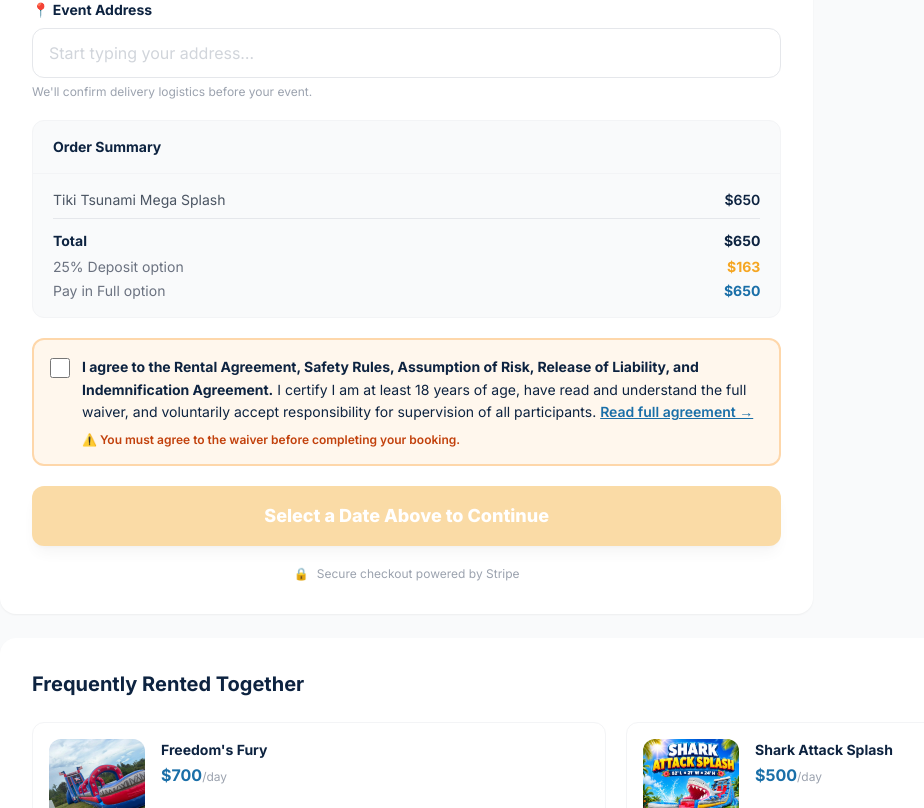
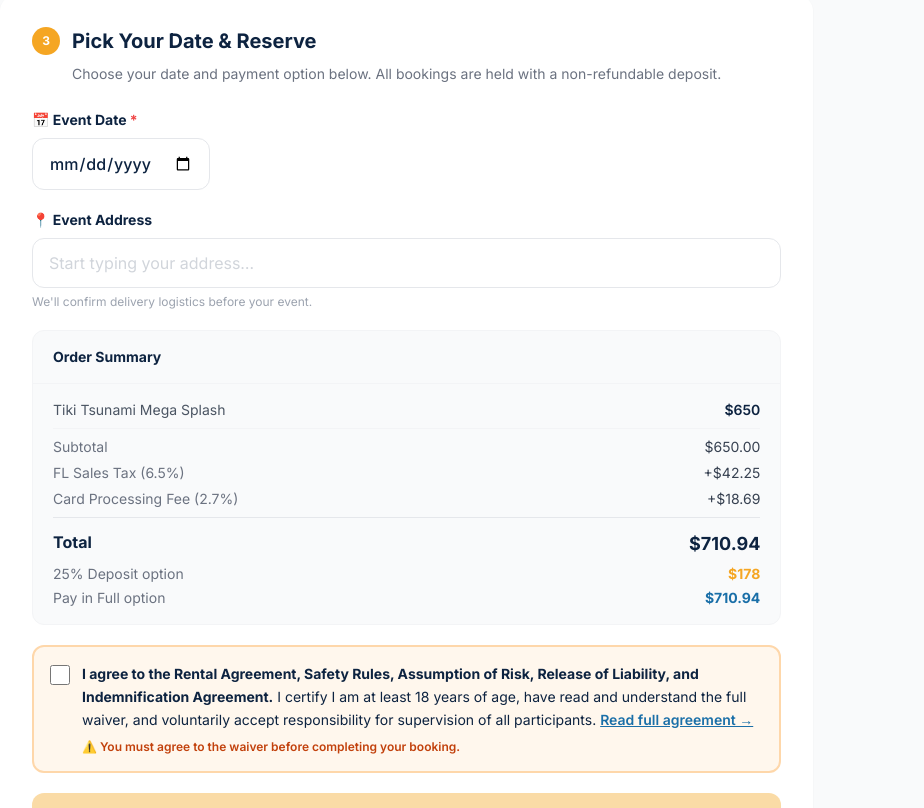
Before and after one commit to THP-Solutions/sunny-slide-rentals, a Next.js app: page /rentals/tiki-tsunami-mega-splash in a window 1280 px wide. Shown: the part 2297-3105 px from the top of the page, without its empty margins (24-948 px from the left). Built offline with nearby package versions, Linux system fonts and the light colour scheme.

Commit message:
Tax 6.5% + card fee 2.7% at checkout, Gamefly image, OG image, generator upsell, GHL calendar integration

```diff
--- a/app/api/checkout/route.ts
+++ b/app/api/checkout/route.ts
@@ -40,7 +40,12 @@ export async function POST(req: NextRequest) {
     const bundleCharge = partyBundle > 0 ? Number(partyBundle) : 0
     const addonsTotal =
       addonTables * 10 + addonChairs * 3 + addonTent * 259 + addonGenerator * 75 + fuelCharge + bundleCharge
-    const totalAmount = rental.price + addonsTotal
+    const subtotal = rental.price + addonsTotal
+
+    // FL Sales Tax (6.5%) + Card Processing Fee (2.7%)
+    const taxAmount   = Math.round(subtotal * 0.065 * 100) / 100
+    const cardFeeAmt  = Math.round((subtotal + taxAmount) * 0.027 * 100) / 100
+    const totalAmount = Math.round((subtotal + taxAmount + cardFeeAmt) * 100) / 100
 
     // Payment amount: full or 25% deposit (min $100)
     const depositAmount = Math.max(100, Math.ceil(totalAmount * 0.25))
@@ -54,7 +59,7 @@ export async function POST(req: NextRequest) {
     const addonLines = [
       addonTables  > 0 ? `${addonTables}× 8ft Table${addonTables > 1 ? 's' : ''} (+$${addonTables * 10})` : '',
       addonChairs  > 0 ? `${addonChairs}× Chair${addonChairs > 1 ? 's' : ''} (+$${addonChairs * 3})` : '',
-      addonTent    > 0 ? '1× 16×32 Frame Tent (+$259)' : '',
+      addonTent    > 0 ? `1× 16×32 Frame Tent (+$${addonTent * 259})` : '',
       partyBundle  > 0 ? `${partyBundleName} (+$${partyBundle})` : '',
       addonGenerator > 0 ? '1× Generator (+$75)' : '',
       addonFuelCharge   ? 'Fuel Charge (+$39.99)' : '',
@@ -63,9 +68,10 @@ export async function POST(req: NextRequest) {
     const description = [
       `Event date: ${formattedDate}`,
       addonLines && `Add-ons: ${addonLines}`,
+      `Subtotal: $${subtotal} | FL Tax (6.5%): $${taxAmount} | Card Fee (2.7%): $${cardFeeAmt}`,
       isFullPayment
         ? `Total: $${totalAmount} | PAID IN FULL`
-        : `Total: $${totalAmount} | Deposit: $${depositAmount} | Balance due day-of: $${totalAmount - depositAmount}`,
+        : `Total: $${totalAmount} | Deposit: $${depositAmount} | Balance due day-of: $${(totalAmount - depositAmount).toFixed(2)}`,
     ].filter(Boolean).join(' · ')
 
     const siteUrl = process.env.NEXT_PUBLIC_SITE_URL || 'http://localhost:3000'
--- a/app/layout.tsx
+++ b/app/layout.tsx
@@ -15,6 +15,27 @@ export const metadata: Metadata = {
   },
   description:
     'Water slides, bounce houses & party rentals delivered across Cape Coral, Lehigh Acres, Fort Myers and Southwest Florida. Full delivery & setup included!',
+  openGraph: {
+    title: 'Sunny Slide Rentals | Water Slides & Party Rentals — SW Florida',
+    description: 'Book water slides, combo units & party packages for Cape Coral, Fort Myers & surrounding areas. Full delivery & setup included!',
+    url: 'https://sunnysliderentals.com',
+    siteName: 'Sunny Slide Rentals',
+    images: [
+      {
+        url: '/images/freedoms-fury-1.jpeg',
+        width: 1200,
+        height: 630,
+        alt: "Freedom's Fury — Sunny Slide Rentals",
+      },
+    ],
+    type: 'website',
+  },
+  twitter: {
+    card: 'summary_large_image',
+    title: 'Sunny Slide Rentals | Water Slides & Party Rentals — SW Florida',
+    description: 'Book water slides, combo units & party packages. Full delivery & setup included!',
+    images: ['/images/freedoms-fury-1.jpeg'],
+  },
 };
 
 export default function RootLayout({ children }: { children: React.ReactNode }) {
--- a/app/rentals/[id]/RentalDetail.tsx
+++ b/app/rentals/[id]/RentalDetail.tsx
@@ -5,7 +5,7 @@ import Link from 'next/link';
 import { useRef, useState, useCallback, useEffect } from 'react';
 import type { Rental } from '@/lib/rentals';
 import { ADDONS, PARTY_PACKAGES } from '@/lib/rentals';
-import { calcAddonsTotal, calcTotal, baseDeposit } from '@/lib/cart';
+import { calcAddonsTotal, calcTotal, calcTax, calcCardFee, baseDeposit } from '@/lib/cart';
 
 interface Props {
   rental: Rental;
@@ -218,11 +218,17 @@ export default function RentalDetail({ rental, relatedRentals }: Props) {
   const addonsTotal = calcAddonsTotal(selection);
   const baseTotal = calcTotal(selection);
   const fuelAmount = addonFuelCharge ? 39.99 : 0;
-  const totalAmount = baseTotal + fuelAmount + bundlePrice;
+  const subtotal = baseTotal + fuelAmount + bundlePrice;
+  const taxAmount = calcTax(subtotal);
+  const cardFeeAmount = calcCardFee(subtotal + taxAmount);
+  const totalAmount = subtotal + taxAmount + cardFeeAmount;
   const depositAmount = Math.max(100, Math.ceil(totalAmount * 0.25));
   const chargeAmount = paymentType === 'full' ? totalAmount : depositAmount;
   const staticDeposit = baseDeposit(rental.price);
   const isWet = rental.wetDry.toLowerCase().includes('wet');
+  // Generator recommendation for slides 22ft+ height (needs 2 blowers)
+  const heightFt = parseInt(rental.dimensions.match(/(\d+(?:\.\d+)?)'?\s*H/)?.[1] ?? '0', 10);
+  const recommendsGenerator = heightFt >= 22;
 
   const canCheckout = !!(eventDate && availability === 'available' && !isCheckingOut && waiverSigned);
 
@@ -267,6 +273,7 @@ export default function RentalDetail({ rental, relatedRentals }: Props) {
     { icon: '📦', label: "What's Included", value: 'Full delivery, professional setup, and tear-down' },
     { icon: '⚡', label: 'Power Required', value: 'Dedicated 15-amp outlet within 100ft of setup area' },
     ...(isWet ? [{ icon: '💧', label: 'Water Required', value: 'Garden hose reaching the setup area' }] : []),
+    ...(recommendsGenerator ? [{ icon: '🔌', label: 'Generator Recommended', value: 'This slide requires 2 blowers. To avoid tripping breakers, we strongly recommend adding a generator below.' }] : []),
   ];
 
   return (
@@ -376,7 +383,15 @@ export default function RentalDetail({ rental, relatedRentals }: Props) {
                 <span className="w-7 h-7 rounded-full bg-[#1a6fa8] text-white text-xs font-bold flex items-center justify-center flex-shrink-0">2</span>
                 <h2 className="text-xl font-bold text-[#0d2340]">Upgrade Your Party 🎉</h2>
               </div>
-              <p className="text-gray-400 text-sm mb-6 ml-10">Add tables, chairs, tent, or a generator.</p>
+              <p className="text-gray-400 text-sm mb-2 ml-10">Add tables, chairs, tent, or a generator.</p>
+              <div className="ml-10 mb-5 p-3 bg-[#f5a623]/10 border border-[#f5a623]/30 rounded-xl text-sm text-[#0d2340]">
+                ⭐ <strong>Most customers add tables &amp; chairs</strong> — make seating easy for your guests!
+                {recommendsGenerator && (
+                  <span className="block mt-1 text-orange-700 font-medium">
+                    ⚡ This slide needs 2 blowers — we recommend adding a <strong>Generator</strong> to avoid tripped breakers.
+                  </span>
+                )}
+              </div>
               <div className="space-y-3">
                 {ADDONS.map((addon) => {
                   const qty = quantities[addon.id] ?? 0;
@@ -631,10 +646,25 @@ export default function RentalDetail({ rental, relatedRentals }: Props) {
                         <span className="font-semibold text-[#0d2340]">+$39.99</span>
                       </div>
                     )}
+                    {/* Tax & Fees */}
+                    <div className="border-t border-gray-100 pt-2 mt-1 space-y-1.5">
+                      <div className="flex justify-between text-sm">
+                        <span className="text-gray-500">Subtotal</span>
+                        <span className="text-gray-700">${subtotal.toFixed(2)}</span>
+                      </div>
+                      <div className="flex justify-between text-sm">
+                        <span className="text-gray-500">FL Sales Tax (6.5%)</span>
+                        <span className="text-gray-700">+${taxAmount.toFixed(2)}</span>
+                      </div>
+                      <div className="flex justify-between text-sm">
+                        <span className="text-gray-500">Card Processing Fee (2.7%)</span>
+                        <span className="text-gray-700">+${cardFeeAmount.toFixed(2)}</span>
+                      </div>
+                    </div>
                     <div className="border-t border-gray-200 pt-3 mt-2">
-                      <div className="flex justify-between text-sm font-bold">
+                      <div className="flex justify-between font-bold">
                         <span className="text-[#0d2340]">Total</span>
-                        <span className="text-[#0d2340]">${totalAmount.toFixed(2).replace('.00', '')}</span>
+                        <span className="text-[#0d2340] text-lg">${totalAmount.toFixed(2)}</span>
                       </div>
                       <div className="flex justify-between mt-1.5">
                         <span className="text-sm text-gray-500">25% Deposit option</span>
@@ -642,7 +672,7 @@ export default function RentalDetail({ rental, relatedRentals }: Props) {
                       </div>
                       <div className="flex justify-between mt-1">
                         <span className="text-sm text-gray-500">Pay in Full option</span>
-                        <span className="text-sm font-bold text-[#1a6fa8]">${totalAmount.toFixed(2).replace('.00', '')}</span>
+                        <span className="text-sm font-bold text-[#1a6fa8]">${totalAmount.toFixed(2)}</span>
                       </div>
                     </div>
                   </div>
--- a/lib/cart.ts
+++ b/lib/cart.ts
@@ -10,6 +10,9 @@ export interface BookingSelection {
   eventAddress: string
 }
 
+export const FL_SALES_TAX_RATE = 0.065   // 6.5% Florida sales tax
+export const CARD_FEE_RATE = 0.027        // 2.7% card processing fee
+
 export function calcAddonsTotal(sel: BookingSelection): number {
   return (
     sel.addonTables * 10 +
@@ -19,13 +22,35 @@ export function calcAddonsTotal(sel: BookingSelection): number {
   )
 }
 
+// Subtotal = rental price + add-ons (before tax/fee)
+export function calcSubtotal(sel: BookingSelection, fuelCharge = 0, bundlePrice = 0): number {
+  return sel.price + calcAddonsTotal(sel) + fuelCharge + bundlePrice
+}
+
+// Alias kept for backwards compatibility
 export function calcTotal(sel: BookingSelection): number {
   return sel.price + calcAddonsTotal(sel)
 }
 
-// Minimum deposit is $100 (matches sunnysliderentals.com policy)
-export function calcDeposit(sel: BookingSelection): number {
-  return Math.max(100, Math.ceil(calcTotal(sel) * 0.25))
+export function calcTax(subtotal: number): number {
+  return Math.round(subtotal * FL_SALES_TAX_RATE * 100) / 100
+}
+
+export function calcCardFee(preTaxTotal: number): number {
+  return Math.round(preTaxTotal * CARD_FEE_RATE * 100) / 100
+}
+
+// Grand total including FL sales tax + card processing fee
+export function calcGrandTotal(sel: BookingSelection, fuelCharge = 0, bundlePrice = 0): number {
+  const subtotal = calcSubtotal(sel, fuelCharge, bundlePrice)
+  const tax = calcTax(subtotal)
+  const fee = calcCardFee(subtotal + tax)
+  return Math.round((subtotal + tax + fee) * 100) / 100
+}
+
+// Deposit = 25% of grand total (min $100)
+export function calcDeposit(sel: BookingSelection, fuelCharge = 0, bundlePrice = 0): number {
+  return Math.max(100, Math.ceil(calcGrandTotal(sel, fuelCharge, bundlePrice) * 0.25))
 }
 
 // Static deposit for card/listing display (no add-ons factored in)
--- a/lib/rentals.ts
+++ b/lib/rentals.ts
@@ -90,7 +90,7 @@ export const RENTALS: Rental[] = [
     rentalHours: 9,
     description:
       "Get in the game! The Gamefly is a thrilling dual-lane water slide featuring a steep drop and a competitive race to the splash pool. Perfect for head-to-head challenges at any event.",
-    image: '/images/riptide-rush-dual-lane.jpg',
+    image: '/images/gamefly.jpeg',
     calendarId: 'UvJuHUWYvhA7NxF9smrV',
   },
   {
```
Also changed, not shown: public/images/gamefly.jpeg (added), 1 other file (tests, documents, lock files or other folders).
